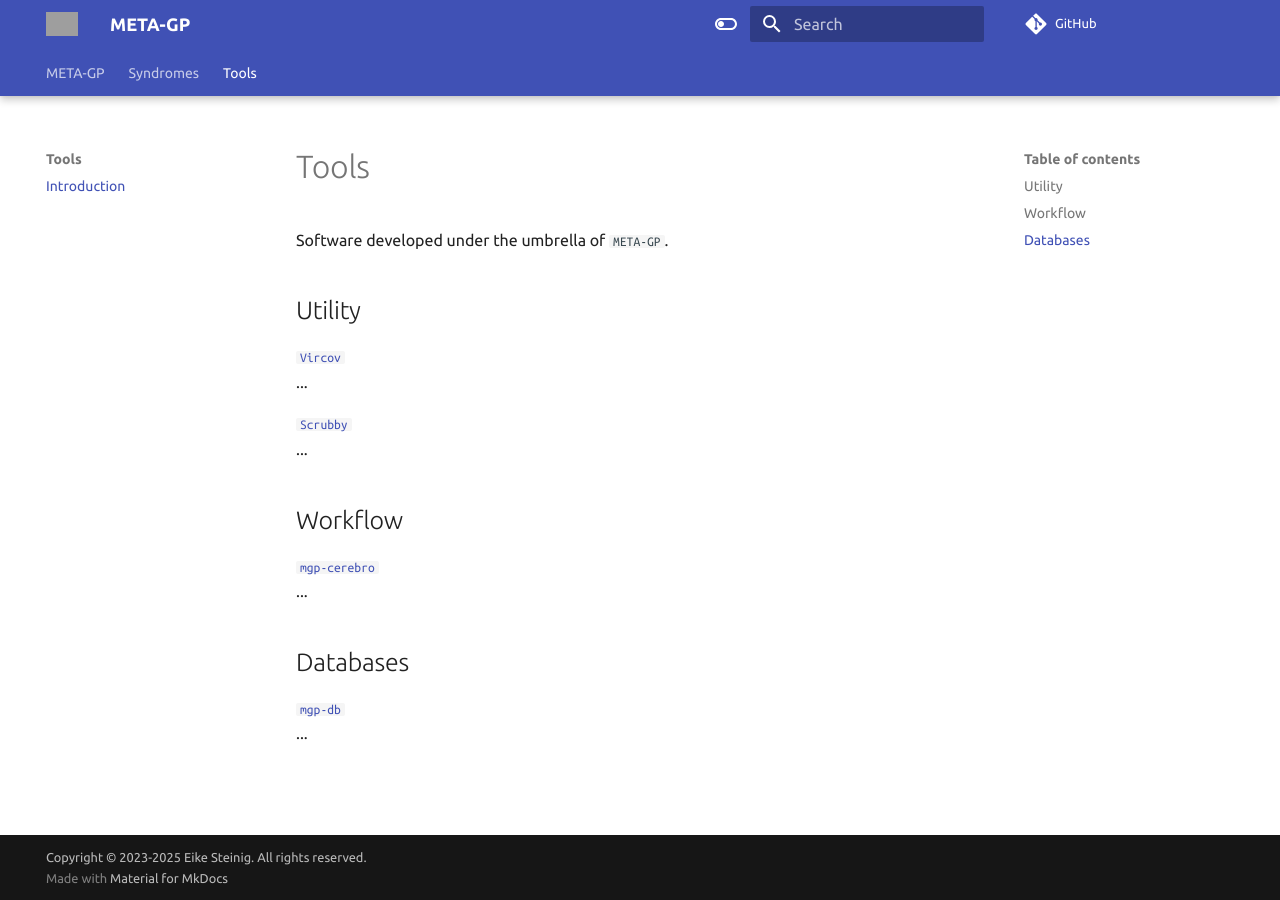
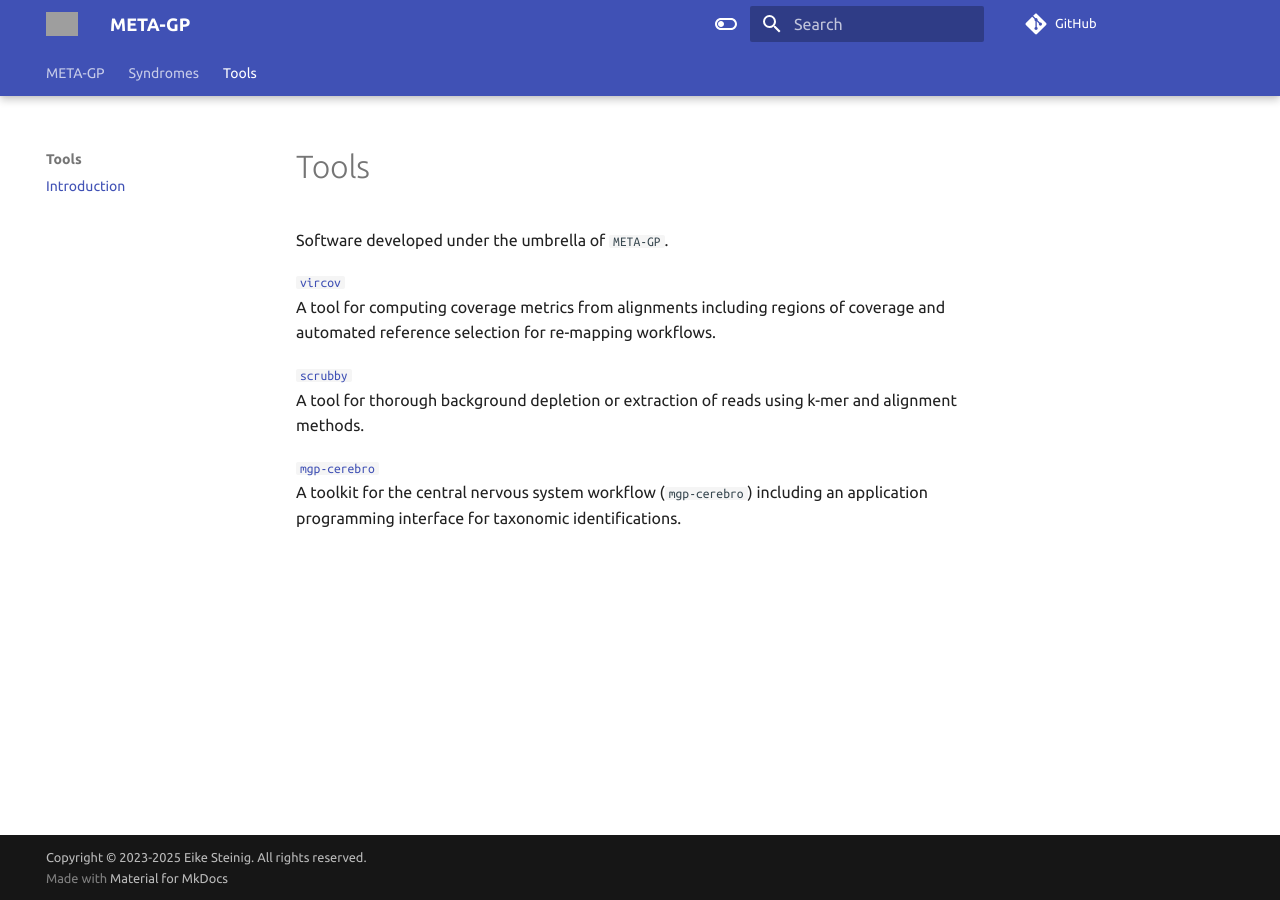
Before and after one commit to meta-gp/docs, an MkDocs documentation site: the page built from docs/tools/index.md, in a window 1280 px wide. Built offline with MkDocs 1.6.1 and Material for MkDocs 9.7.7, drawn with Linux system fonts in a browser that asks for light colours; grey boxes are pictures that could not be loaded.

Commit message:
add about and index page draft

```diff
--- a/docs/tools/index.md
+++ b/docs/tools/index.md
@@ -2,20 +2,11 @@
 
 Software developed under the umbrella of `META-GP`.
 
-## Utility
+[`vircov`](vircov.md)
+A tool for computing coverage metrics from alignments including regions of coverage and automated reference selection for re-mapping workflows.
 
-[`Vircov`](vircov.md)
-...
-
-[`Scrubby`](scrubby.md)
-...
-
-## Workflow
+[`scrubby`](scrubby.md)
+A tool for thorough background depletion or extraction of reads using k-mer and alignment methods.
 
 [`mgp-cerebro`](mgp-cerebro.md)
-...
-
-## Databases
-
-[`mgp-db`](mgp-db.md)
-...
+A toolkit for the central nervous system workflow (`mgp-cerebro`) including an application programming interface for taxonomic identifications.
```
Also changed, not shown: docs/index.md (added, +45 -0 lines), docs/meta-gp/index.md (+5 -4 lines).
